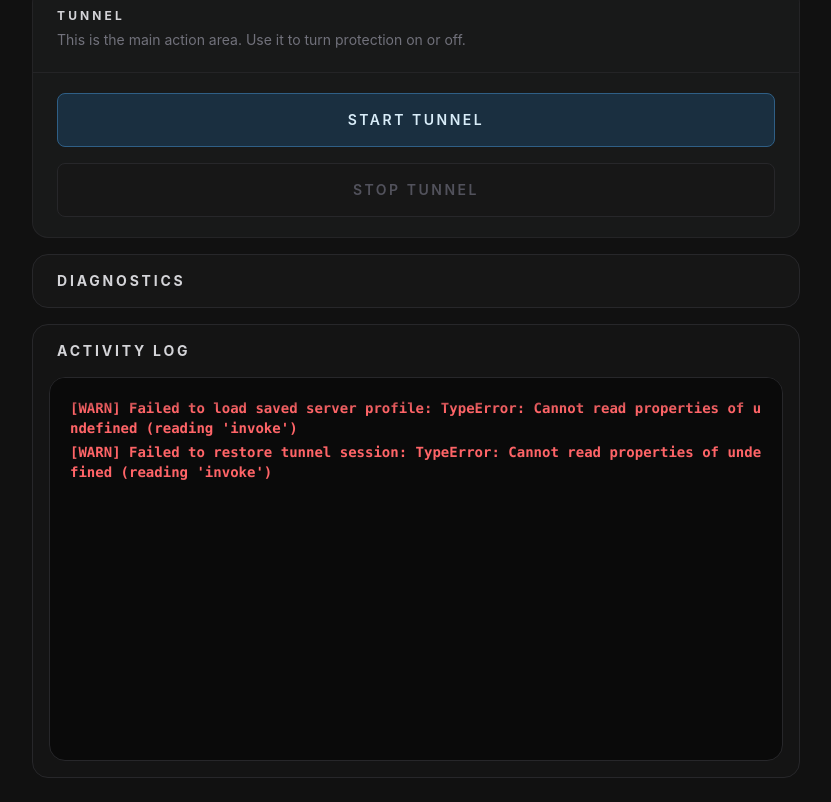
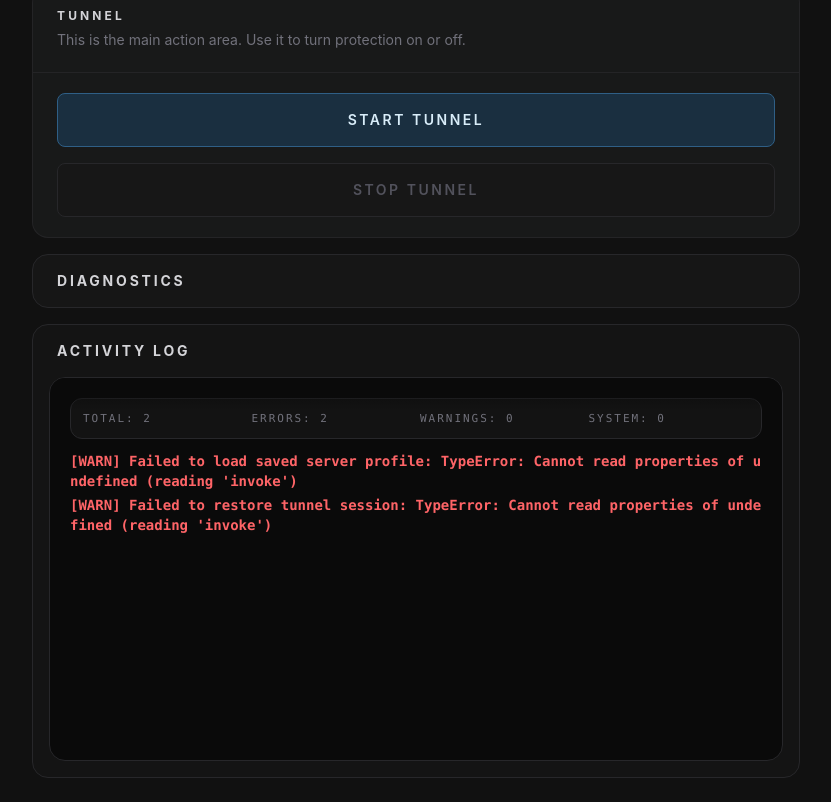
Before and after one commit to kost191027/progect1, a React (Vite) app: page / in a window 1280 px wide. Shown: the part 870-1672 px from the top of the page, without its empty margins (224-1055 px from the left). Built offline with nearby package versions, Linux system fonts and the light colour scheme.

Commit message:
feat/stage_4F_G_frontend

```diff
--- a/src/features/control-center/model/use-control-center.ts
+++ b/src/features/control-center/model/use-control-center.ts
@@ -22,6 +22,8 @@ export type SavedServerProfile = {
   user: string;
   password: string;
 };
+
+const MAX_LOG_BUFFER = 800;
 
 function stripLogPrefix(message: string) {
   return message
@@ -52,11 +54,21 @@ export function useControlCenter() {
   const [user, setUser] = useState("root");
   const [password, setPassword] = useState("");
   const [logs, setLogs] = useState<string[]>([]);
+  const [trimmedLogCount, setTrimmedLogCount] = useState(0);
   const [lastError, setLastError] = useState<string | null>(null);
   const [lastUserMessage, setLastUserMessage] = useState("Ready to deploy a server or start an existing tunnel.");
 
   function appendLog(message: string) {
-    setLogs((prev) => [...prev, message]);
+    setLogs((prev) => {
+      const nextLogs = [...prev, message];
+
+      if (nextLogs.length <= MAX_LOG_BUFFER) {
+        return nextLogs;
+      }
+
+      setTrimmedLogCount((prevCount) => prevCount + (nextLogs.length - MAX_LOG_BUFFER));
+      return nextLogs.slice(-MAX_LOG_BUFFER);
+    });
 
     if (isErrorLog(message)) {
       setLastError(stripLogPrefix(message));
@@ -324,6 +336,7 @@ export function useControlCenter() {
     user,
     password,
     logs,
+    trimmedLogCount,
     guardState,
     statusSummary,
     isRunning,
--- a/src/pages/home/ui/home-page.tsx
+++ b/src/pages/home/ui/home-page.tsx
@@ -71,7 +71,11 @@ export function HomePage() {
               Activity Log
             </summary>
             <div className="px-4 pb-4">
-              <LogConsole logs={controlCenter.logs} onCopyLogs={controlCenter.copyLogs} />
+              <LogConsole
+                logs={controlCenter.logs}
+                trimmedLogCount={controlCenter.trimmedLogCount}
+                onCopyLogs={controlCenter.copyLogs}
+              />
             </div>
           </details>
         </div>
--- a/src/widgets/log-console/ui/log-console.tsx
+++ b/src/widgets/log-console/ui/log-console.tsx
@@ -1,19 +1,56 @@
-import { useEffect, useRef, useState } from "react";
+import { useDeferredValue, useEffect, useMemo, useRef, useState } from "react";
 
 import { Button } from "../../../shared/ui/button";
 
+const DEFAULT_VISIBLE_LOGS = 160;
+
 type LogConsoleProps = {
   logs: string[];
+  trimmedLogCount: number;
   onCopyLogs: () => void;
 };
 
-export function LogConsole({ logs, onCopyLogs }: LogConsoleProps) {
+export function LogConsole({ logs, trimmedLogCount, onCopyLogs }: LogConsoleProps) {
   const logsEndRef = useRef<HTMLDivElement>(null);
   const [copied, setCopied] = useState(false);
+  const [expanded, setExpanded] = useState(false);
+  const deferredLogs = useDeferredValue(logs);
+
+  const logSummary = useMemo(() => {
+    let errors = 0;
+    let warnings = 0;
+    let system = 0;
+
+    for (const log of deferredLogs) {
+      const lower = log.toLowerCase();
+      if (log.includes("ERROR") || lower.includes("error") || lower.includes("fatal")) {
+        errors += 1;
+      } else if (lower.includes("warn")) {
+        warnings += 1;
+      } else if (log.includes("---") || log.startsWith("[SYSTEM]")) {
+        system += 1;
+      }
+    }
+
+    return {
+      total: deferredLogs.length,
+      errors,
+      warnings,
+      system,
+    };
+  }, [deferredLogs]);
+
+  const visibleLogs = useMemo(() => {
+    if (expanded) {
+      return deferredLogs;
+    }
+
+    return deferredLogs.slice(-DEFAULT_VISIBLE_LOGS);
+  }, [deferredLogs, expanded]);
 
   useEffect(() => {
-    logsEndRef.current?.scrollIntoView({ behavior: "smooth" });
-  }, [logs]);
+    logsEndRef.current?.scrollIntoView({ behavior: expanded ? "auto" : "smooth" });
+  }, [expanded, visibleLogs]);
 
   useEffect(() => {
     if (!copied) {
@@ -29,9 +66,19 @@ export function LogConsole({ logs, onCopyLogs }: LogConsoleProps) {
       <div className="pointer-events-none absolute left-0 top-0 z-10 h-8 w-full bg-gradient-to-b from-[#0a0a0a] to-transparent" />
 
       {logs.length > 0 && (
+        <div className="absolute right-4 top-2 z-20 flex items-center gap-2 opacity-0 transition-opacity group-hover:opacity-100">
           <Button
             variant="secondary"
-          className="absolute right-4 top-2 z-20 px-3 py-1 text-xs normal-case tracking-normal opacity-0 group-hover:opacity-100"
+            className="px-3 py-1 text-xs normal-case tracking-normal"
+            onClick={() => {
+              setExpanded((prev) => !prev);
+            }}
+          >
+            {expanded ? "Show Latest" : `Show All (${logSummary.total})`}
+          </Button>
+          <Button
+            variant="secondary"
+            className="px-3 py-1 text-xs normal-case tracking-normal"
             onClick={() => {
               void onCopyLogs();
               setCopied(true);
@@ -39,6 +86,7 @@ export function LogConsole({ logs, onCopyLogs }: LogConsoleProps) {
           >
             {copied ? "Copied!" : "Copy Logs"}
           </Button>
+        </div>
       )}
 
       {logs.length === 0 ? (
@@ -54,8 +102,28 @@ export function LogConsole({ logs, onCopyLogs }: LogConsoleProps) {
           Logs will appear here during deploy, startup, and diagnostics.
         </div>
       ) : (
-        <div className="flex flex-col gap-1 pb-4">
-          {logs.map((log, index) => {
+        <div className="flex flex-col gap-3 pb-4">
+          <div className="grid gap-2 rounded-xl border border-zinc-800 bg-[#131313] px-3 py-3 text-[11px] uppercase tracking-[0.18em] text-zinc-500 sm:grid-cols-4">
+            <span>Total: {logSummary.total}</span>
+            <span>Errors: {logSummary.errors}</span>
+            <span>Warnings: {logSummary.warnings}</span>
+            <span>System: {logSummary.system}</span>
+          </div>
+
+          {!expanded && deferredLogs.length > DEFAULT_VISIBLE_LOGS && (
+            <div className="rounded-xl border border-zinc-800 bg-[#111212] px-3 py-2 text-xs text-zinc-500">
+              Showing the latest {DEFAULT_VISIBLE_LOGS} log lines to keep the console responsive.
+            </div>
+          )}
+
+          {trimmedLogCount > 0 && (
+            <div className="rounded-xl border border-zinc-800 bg-[#111212] px-3 py-2 text-xs text-zinc-500">
+              Older log lines trimmed from memory: {trimmedLogCount}
+            </div>
+          )}
+
+          <div className="flex flex-col gap-1">
+          {visibleLogs.map((log, index) => {
             const isError =
               log.includes("ERROR") ||
               log.toLowerCase().includes("error") ||
@@ -65,7 +133,7 @@ export function LogConsole({ logs, onCopyLogs }: LogConsoleProps) {
 
             return (
               <span
-                key={`${index}-${log.slice(0, 16)}`}
+                key={`${index}-${log.slice(0, 16)}-${visibleLogs.length}`}
                 className={`whitespace-pre-wrap break-all ${
                   isError
                     ? "font-bold text-red-400"
@@ -81,6 +149,7 @@ export function LogConsole({ logs, onCopyLogs }: LogConsoleProps) {
             );
           })}
           </div>
+        </div>
       )}
 
       <div ref={logsEndRef} />
```
Lines whose indentation alone changed are shown as unchanged.
